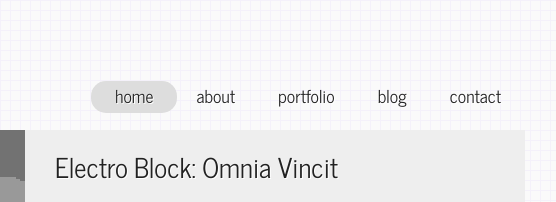
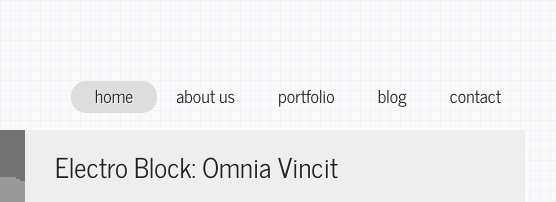
Before and after one commit to electro-block/electro-block.github.io, a plain HTML site: page index.html in a window 1280 px wide. Shown: the top 202 px of the page, 590-1146 px from the left. Drawn offline with Linux system fonts and the light colour scheme.

Commit message:
Changed from "about" to "about us"

```diff
--- a/index.html
+++ b/index.html
@@ -18,7 +18,7 @@
       <nav>
         <ul class="lavaLampWithImage" id="lava_menu">
           <li class="current"><a href="index.html">home</a></li>
-          <li><a href="about.html">about</a></li>
+          <li><a href="about.html">about us</a></li>
           <li><a href="portfolio.html">portfolio</a></li>
           <li><a href="blog.html">blog</a></li>
           <li><a href="contact.html">contact</a></li>
```
Also changed, not shown: about.html (+1 -1 lines), blog.html (+1 -1 lines), contact.html (+1 -1 lines), portfolio.html (+1 -1 lines).
